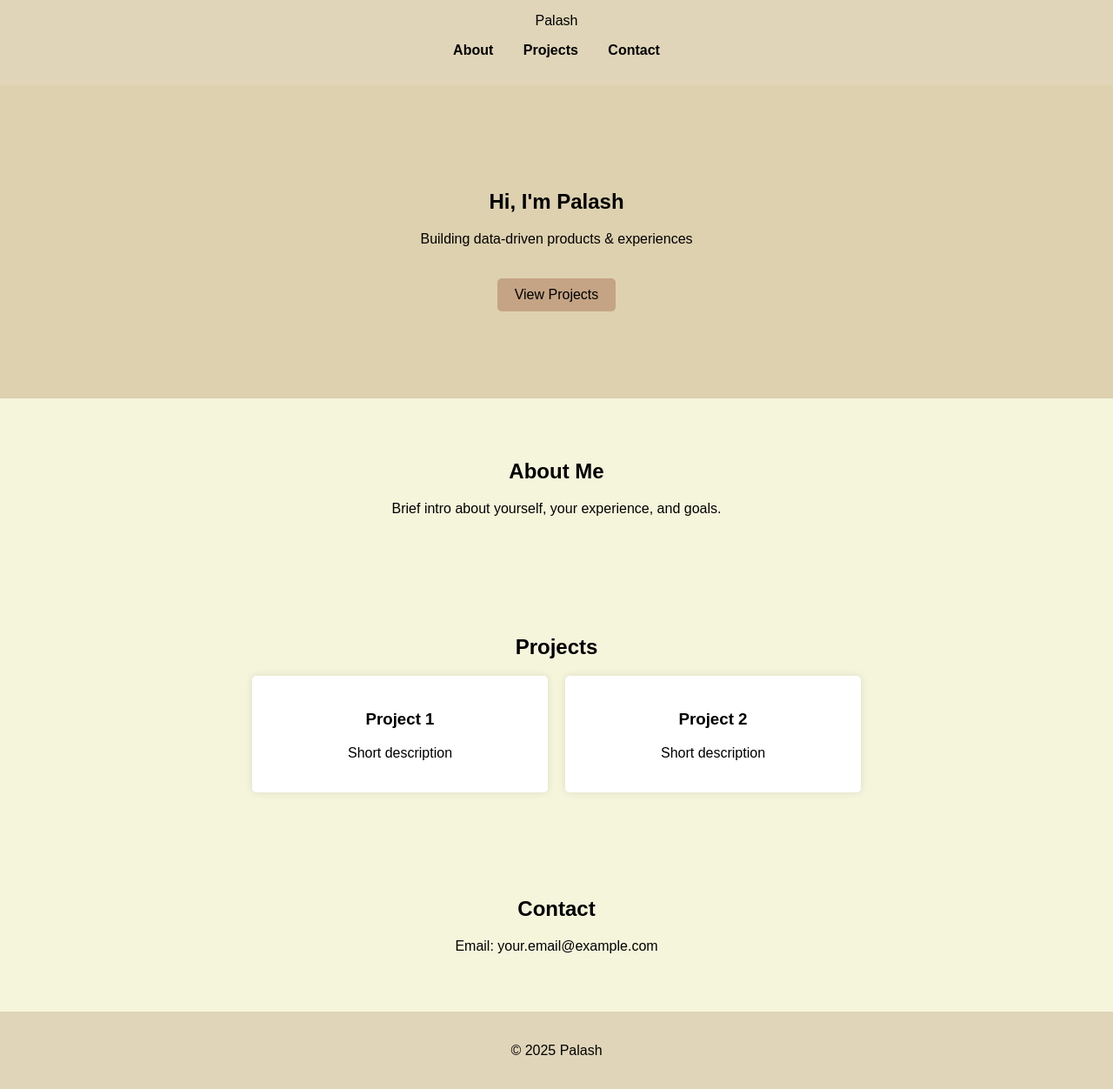
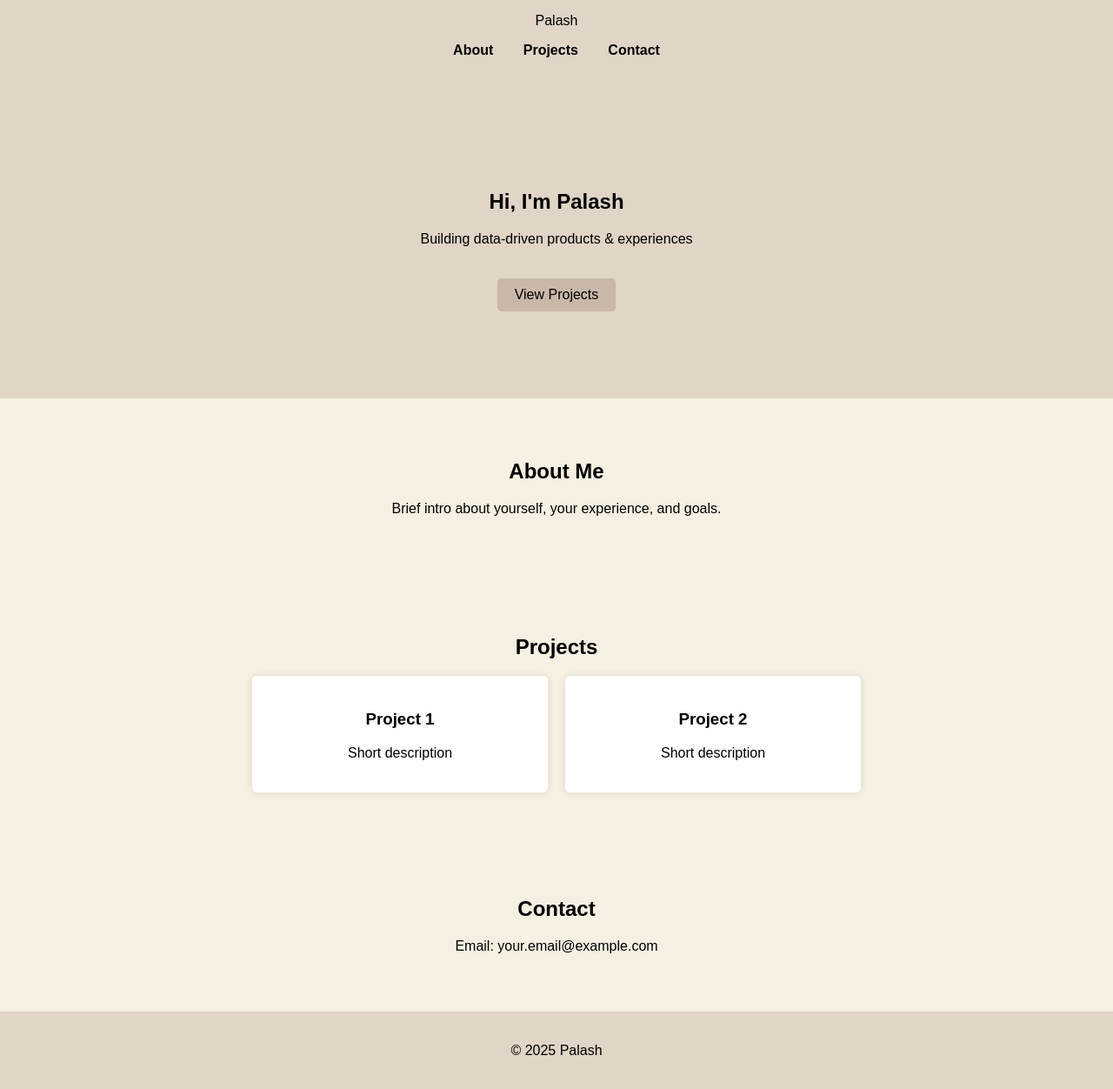
Before and after one commit to Palashtic/Portfolio, a website: page index.html in a window 1280 px wide. Shown: the whole page at 87% size. Drawn offline with Linux system fonts and the light colour scheme.

Commit message:
warm new

```diff
--- a/styles.css
+++ b/styles.css
@@ -3,13 +3,13 @@ body {
     font-family: Arial, sans-serif;
     margin: 0;
     padding: 0;
-    background-color: #f5f5dc; /* Beige background */
+    background-color: #f5f0e1; /* Beige background */
     color: #000; /* Black text */
 }
 
 /* Navigation Bar */
 header {
-    background: #e0d5b8; /* Darker beige */
+    background: #e0d5c6; /* Darker beige */
     padding: 15px 20px;
     text-align: center;
 }
@@ -34,16 +34,16 @@ header {
 #hero {
     text-align: center;
     padding: 100px 20px;
-    background: #ddd1af; /* Slightly darker beige */
-    color: black;
+    background: #e0d5c6; /* Darker beige */
+    color: #000; /* Black text */
 }
 
 #hero .btn {
     display: inline-block;
     padding: 10px 20px;
     margin-top: 20px;
-    background: #c4a484; /* Muted brownish-beige */
-    color: black;
+    background: #c9b8a8; /* Even darker beige for contrast */
+    color: #000;
     text-decoration: none;
     border-radius: 5px;
 }
@@ -71,7 +71,7 @@ section {
 /* Footer */
 footer {
     text-align: center;
-    background: #e0d5b8; /* Darker beige */
-    color: black;
+    background: #e0d5c6; /* Darker beige */
+    color: #000;
     padding: 20px;
 }
```
